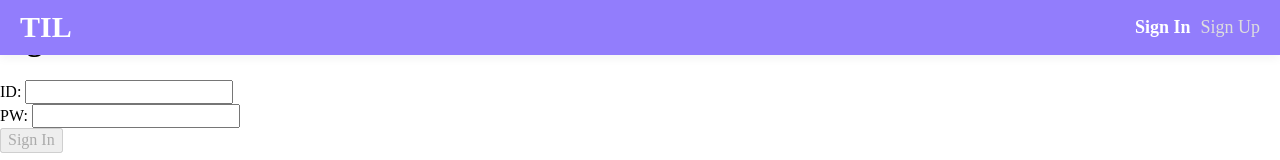
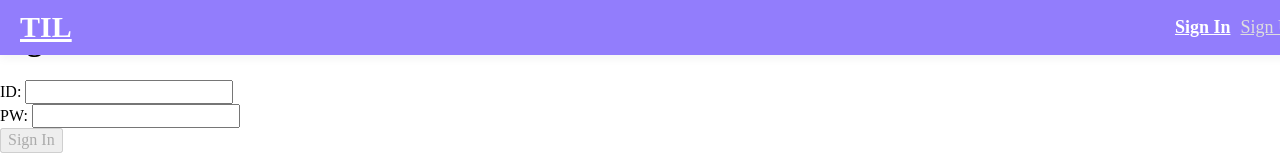
Before and after one commit to jambottle/vue-expert, a Vue app in the folder vue-til/: page /signin in a window 1280 px wide. Shown: the top 160 px of the page. Built offline with nearby package versions, Linux system fonts and the light colour scheme; no server answers.

Commit message:
design: Style AppHeader.vue with BEM convention

```diff
--- a/vue-til/src/components/common/AppHeader.vue
+++ b/vue-til/src/components/common/AppHeader.vue
@@ -1,17 +1,17 @@
 <template>
-  <header>
-    <div>
-      <router-link class="home" to="/">TIL</router-link>
+  <header class="header">
+    <div class="header__logo">
+      <router-link to="/">TIL</router-link>
     </div>
-    <nav>
-      <router-link class="menu" to="/signin">Sign In</router-link>
-      <router-link class="menu" to="/signup">Sign Up</router-link>
+    <nav class="header__menu">
+      <router-link to="/signin">Sign In</router-link>
+      <router-link to="/signup">Sign Up</router-link>
     </nav>
   </header>
 </template>
 
 <style lang="scss" scoped>
-header {
+.header {
   position: fixed;
   top: 0;
   z-index: 2;
@@ -20,21 +20,18 @@ header {
   justify-content: space-between;
   align-items: center;
 
-  width: calc(100% - 40px);
+  width: 100%;
   padding: 10px 20px;
   background-color: #927dfc;
   box-shadow: 0px 3px 10px rgba(0, 0, 0, 0.05);
 
-  a {
-    text-decoration: none;
-
-    &.home {
+  &__logo a {
     color: #ffffff;
     font-size: 30px;
     font-weight: 900;
   }
 
-    &.menu {
+  &__menu a {
     margin-left: 10px;
     color: #dedede;
     font-size: 18px;
@@ -45,5 +42,4 @@ header {
     }
   }
 }
-}
 </style>
```
Lines whose indentation alone changed are shown as unchanged.
